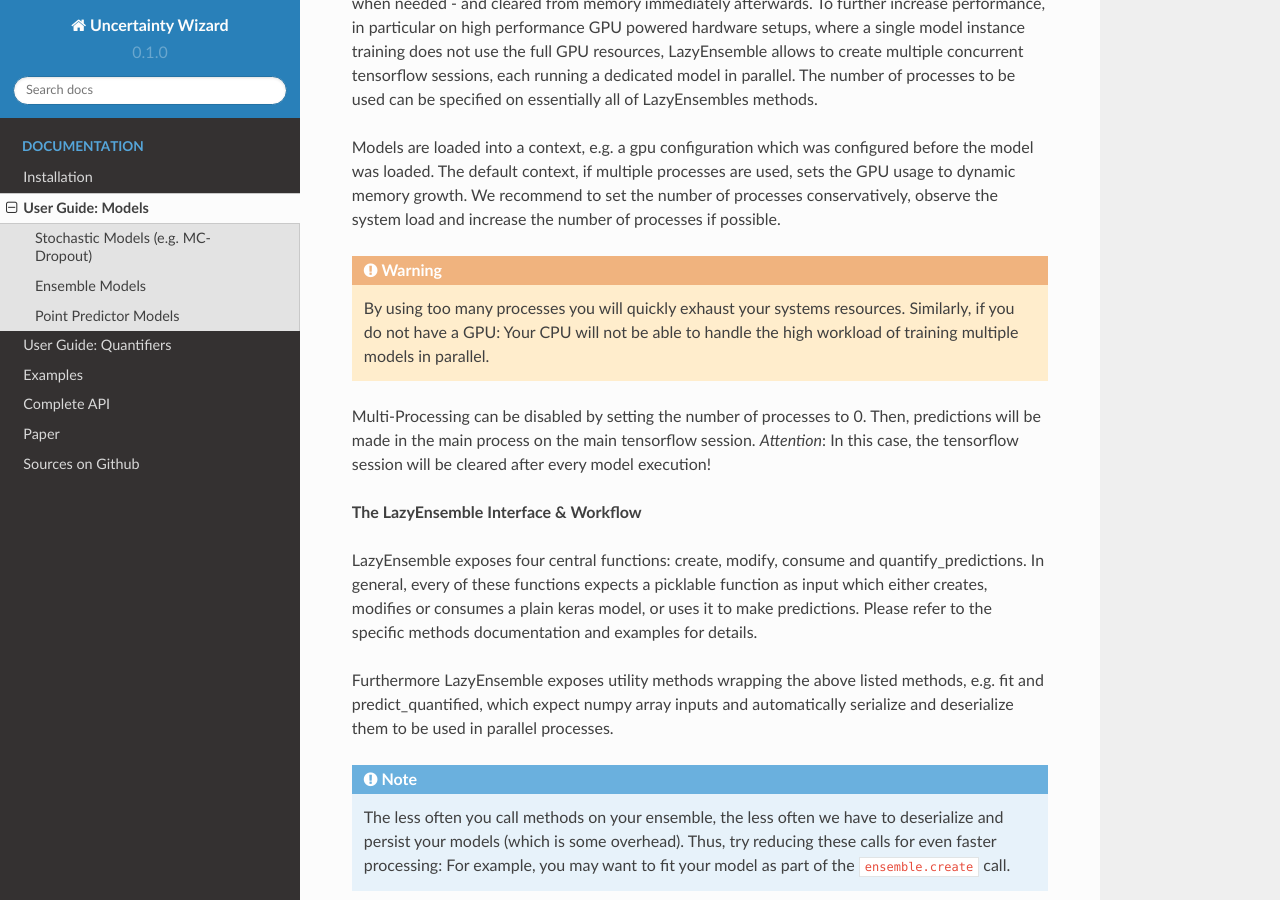
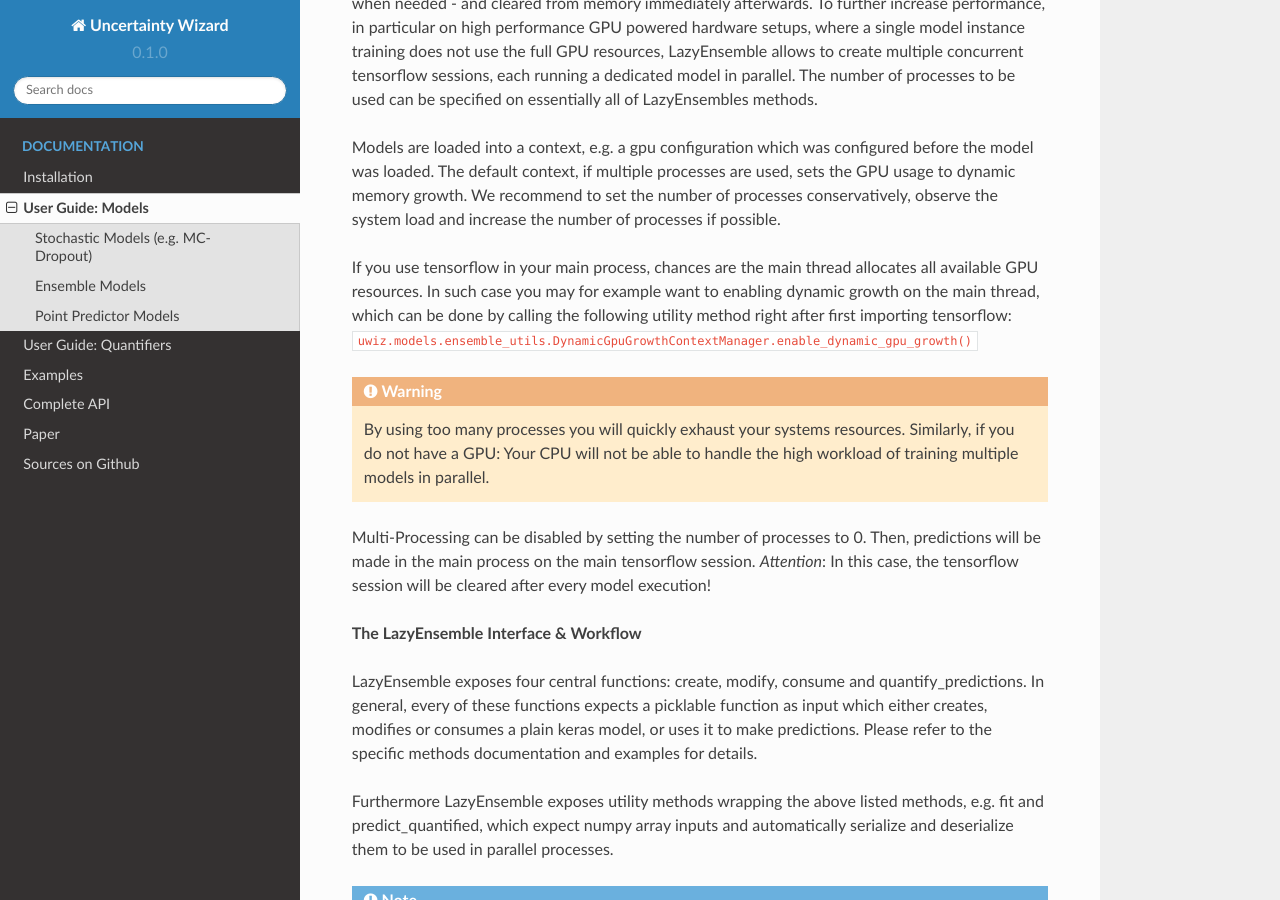
Before and after one commit to testingautomated-usi/uncertainty-wizard, a Sphinx documentation site: the page built from docs/user_guide_models.rst, in a window 1280 px wide and 900 px high, scrolled down 2143 px. Built offline with Sphinx 7.4.7 and the Read the Docs theme 2.0.0, drawn with Linux system fonts in a browser that asks for light colours.

Commit message:
Simplify

```diff
--- a/docs/user_guide_models.rst
+++ b/docs/user_guide_models.rst
@@ -102,11 +102,15 @@ where a single model instance training does not use the full GPU resources,
 LazyEnsemble allows to create multiple concurrent tensorflow sessions, each running a dedicated model in parallel.
 The number of processes to be used can be specified on essentially all of LazyEnsembles methods.
 
-
 Models are loaded into a context, e.g. a gpu configuration which was configured before the model was loaded.
 The default context, if multiple processes are used, sets the GPU usage to dynamic memory growth.
 We recommend to set the number of processes conservatively, observe the system load
 and increase the number of processes if possible.
+
+If you use tensorflow in your main process, chances are the main thread allocates all available GPU resources.
+In such case you may for example want to enabling dynamic growth on the main thread,
+which can be done by calling the following utility method right after first importing tensorflow:
+``uwiz.models.ensemble_utils.DynamicGpuGrowthContextManager.enable_dynamic_gpu_growth()``
 
 .. warning::
    By using too many processes you will quickly exhaust your systems resources.
```
